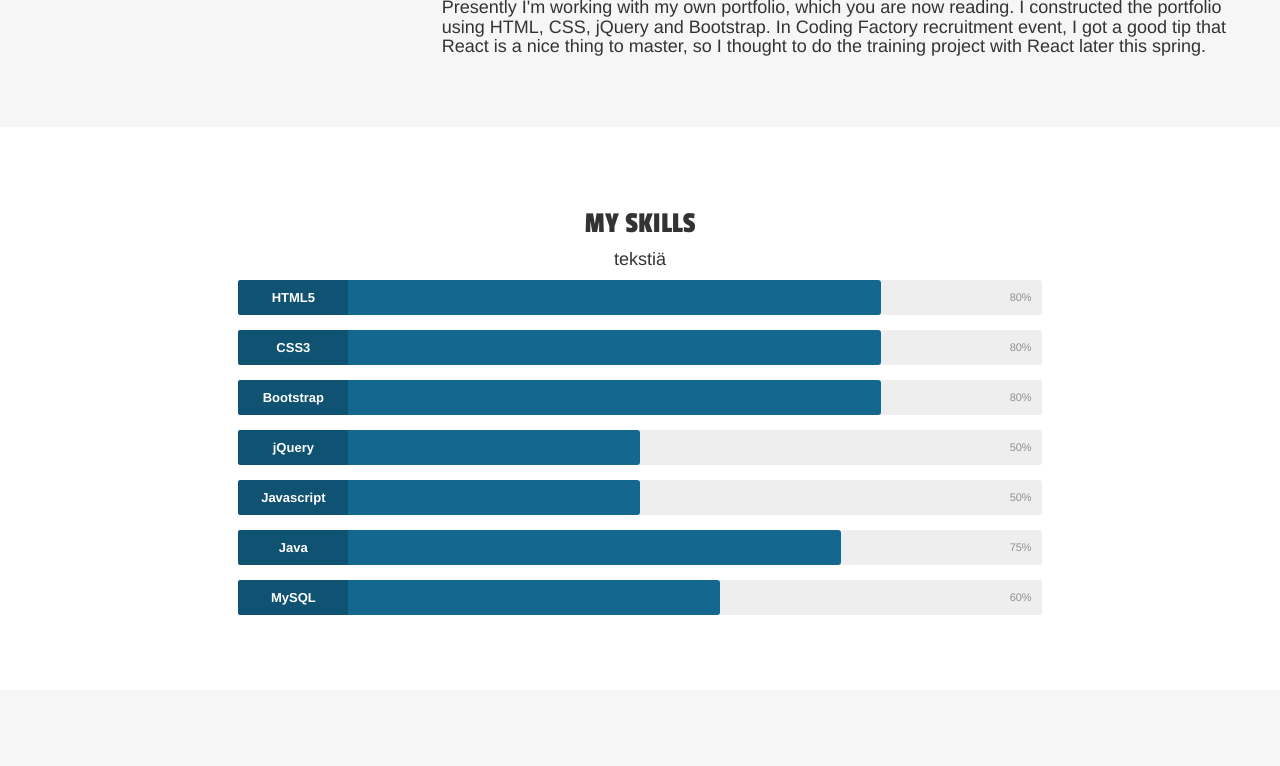
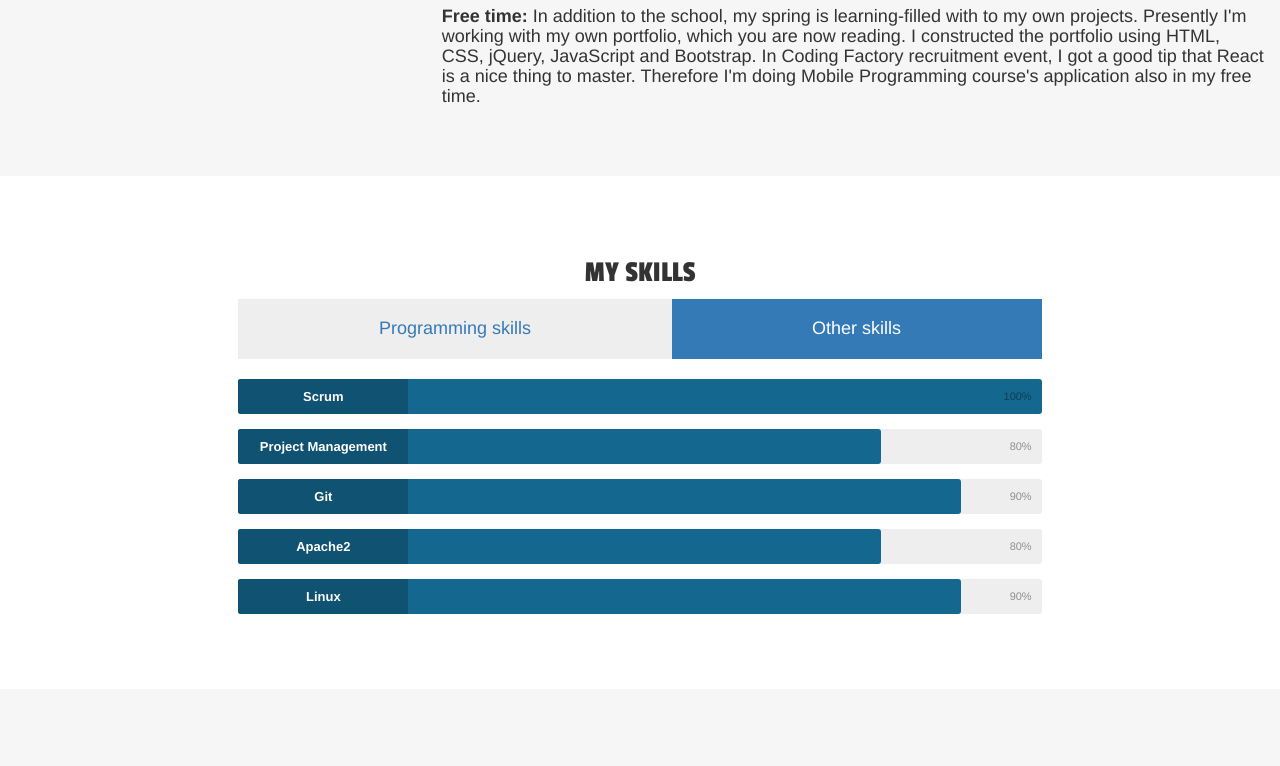
Before and after one commit to Stombahh/Portfolio, a plain HTML site: page index.html in a window 1280 px wide. Shown: the part 1422-2188 px from the top of the page. Drawn offline with nearby package versions, Linux system fonts and the light colour scheme.

Commit message:
Added carousel to show more skills, fixed typos, updated texts and added favicon

```diff
--- a/index.html
+++ b/index.html
@@ -10,6 +10,9 @@
 
     <title>Tommi Ilvonen Portfolio</title>
 
+    <link rel="shortcut icon" href="images/favicon.ico" type="image/x-icon">
+    <link rel="icon" href="images/favicon.ico" type="image/x-icon">
+
 	<!-- CSS -->
 	<link rel="stylesheet" href="style.css" type="text/css">
 	<link rel="stylesheet" href="bootstrap-social-gh-pages/bootstrap-social.css" type="text/css">
@@ -18,6 +21,7 @@
 
 	<!-- jQuery & Bootstrap CDN -->
 	<script src="https://ajax.googleapis.com/ajax/libs/jquery/3.1.1/jquery.min.js"></script>
+    <script src="http://malsup.github.com/jquery.cycle2.js"></script>
 	<script src="https://maxcdn.bootstrapcdn.com/bootstrap/3.3.7/js/bootstrap.min.js"></script>
 
 	<!-- Fonts -->
@@ -27,8 +31,6 @@
 
 
   <body id="myPage" data-spy="scroll" data-target=".navbar" data-offset="60">
-
-
 
 <!-- First Container -->
 
@@ -98,7 +100,7 @@
     <div class="col-sm-8">
       <h2>ABOUT</h2><br>
       <h4>I have a passion for Front-End development because I can visually see the results of my work. I also have experience with Back-End which is important to understand how to bring data to databases. I have my studies nearing completion, so I'm looking for an internship position for half a year. </h4><br>
-      <p>I am by nature a precise, responsible and positive-minded.  My superior described me motivated, own-initiative, interested in learning, a very hard-working and meticulous. I enjoy working with all kinds of people and I like to work in a team or independently. </p>
+      <h4>I am by nature a precise, responsible and positive-minded.  My superior described me motivated, own-initiative, interested in learning, a very hard-working and meticulous. I enjoy working with all kinds of people and I like to work in a team or independently. </h4>
 
     </div>
     <div class="col-sm-4">
@@ -114,8 +116,8 @@
     </div>
     <div class="col-sm-8">
       <h2>LEARNING-FILLED SPRING</h2><br>
-      <h4><strong>School</strong> At the moment, I have two exciting school projects. In Mobile Programming course, we are developing an application for Android, using Apache Cordova framework. The second project is a further development of the Thesis Monitoring Software for Peppi-consortium. The software will be done test-driven using Spring Boot framework. I'm the Scrum Master of our six people team. In addition to the above-mentioned projects, I'm currently working on a Linux server, PHP, and XML-courses.</h4><br>
-      <h4><strong>Free time:</strong> In addition to the school, my spring is going to be a learning-filled with to my own projects. Presently I'm working with my own portfolio, which you are now reading. I constructed the portfolio using HTML, CSS, jQuery and Bootstrap. In Coding Factory recruitment event, I got a good tip that React is a nice thing to master, so I thought to do the training project with React later this spring.</h4>
+      <h4><strong>School:</strong> At the moment, I have two exciting school projects. In Mobile Programming course, I'm developing an application using React Native framework. The second project is a further development of the Thesis Monitoring Software for Peppi-consortium. The software will be done test-driven using Spring Boot framework. I'm the Scrum Master of our six people team. In addition to the above-mentioned projects, I'm currently working on a Linux server, PHP, and database management courses.</h4><br>
+      <h4><strong>Free time:</strong> In addition to the school, my spring is learning-filled with to my own projects. Presently I'm working with my own portfolio, which you are now reading. I constructed the portfolio using HTML, CSS, jQuery, JavaScript and Bootstrap. In Coding Factory recruitment event, I got a good tip that React is a nice thing to master. Therefore I'm doing Mobile Programming course's application also in my free time.</h4>
     </div>
   </div>
 </div>
@@ -124,17 +126,27 @@
 <div id="myskills" class="container-fluid text-center">
     <div class="col-sm-8 col-sm-offset-2">
         <h2>MY SKILLS</h2>
-  <h4>tekstiä</h4>
- <div class="skillbar clearfix " data-percent="80%">
+        <div id="myCarousel" class="carousel slide" data-ride="carousel">
+
+        <ul class="nav nav-pills nav-justified">
+          <li data-target="#myCarousel" data-slide-to="0" class="active"><a href="#"><h4>Programming skills</h4></a></li>
+          <li data-target="#myCarousel" data-slide-to="1"><a href="#"><h4>Other skills</h4></a></li>
+        </ul>
+
+          <!-- Wrapper for slides -->
+          <div class="carousel-inner">
+            <div class="item active">
+              <div class="carouselbox">
+                <div class="skillbar clearfix " data-percent="90%">
                     <div class="skillbar-title" style="background: #14678E;"><span>HTML5</span></div>
                     <div class="skillbar-bar" style="background: #14678E;"></div>
-	<div class="skill-bar-percent">80%</div>
+                    <div class="skill-bar-percent">90%</div>
                 </div> <!-- End Skill Bar -->
 
-<div class="skillbar clearfix " data-percent="80%">
+                <div class="skillbar clearfix " data-percent="90%">
                     <div class="skillbar-title" style="background: #14678E;"><span>CSS3</span></div>
                     <div class="skillbar-bar" style="background: #14678E;"></div>
-	<div class="skill-bar-percent">80%</div>
+                    <div class="skill-bar-percent">90%</div>
                 </div> <!-- End Skill Bar -->
 
                 <div class="skillbar clearfix " data-percent="80%">
@@ -143,22 +155,22 @@
                     <div class="skill-bar-percent">80%</div>
                 </div> <!-- End Skill Bar -->
 
-<div class="skillbar clearfix " data-percent="50%">
+                <div class="skillbar clearfix " data-percent="60%">
                     <div class="skillbar-title" style="background: #14678E;"><span>jQuery</span></div>
                     <div class="skillbar-bar" style="background: #14678E;"></div>
-	<div class="skill-bar-percent">50%</div>
+                    <div class="skill-bar-percent">60%</div>
                 </div> <!-- End Skill Bar -->
 
-<div class="skillbar clearfix " data-percent="50%">
+                <div class="skillbar clearfix " data-percent="60%">
                     <div class="skillbar-title" style="background: #14678E;"><span>Javascript</span></div>
                     <div class="skillbar-bar" style="background: #14678E;"></div>
-	<div class="skill-bar-percent">50%</div>
+                    <div class="skill-bar-percent">60%</div>
                 </div> <!-- End Skill Bar -->
 
-<div class="skillbar clearfix " data-percent="75%">
+                <div class="skillbar clearfix " data-percent="70%">
                     <div class="skillbar-title" style="background: #14678E;"><span>Java</span></div>
                     <div class="skillbar-bar" style="background: #14678E;"></div>
-	<div class="skill-bar-percent">75%</div>
+                    <div class="skill-bar-percent">70%</div>
                 </div> <!-- End Skill Bar -->
 
                 <div class="skillbar clearfix " data-percent="60%">
@@ -166,6 +178,44 @@
                     <div class="skillbar-bar" style="background: #14678E;"></div>
                     <div class="skill-bar-percent">60%</div>
                 </div> <!-- End Skill Bar -->
+              </div>
+            </div><!-- End Item -->
+
+             <div class="item">
+                <div class="carouselbox">
+                <div class="skillbar clearfix " data-percent="100%">
+                    <div class="skillbar-title" style="background: #14678E;"><span>Scrum</span></div>
+                    <div class="skillbar-bar" style="background: #14678E;"></div>
+                    <div class="skill-bar-percent">100%</div>
+                </div> <!-- End Skill Bar -->
+
+                <div class="skillbar clearfix " data-percent="80%">
+                    <div class="skillbar-title" style="background: #14678E;"><span>Project Management</span></div>
+                    <div class="skillbar-bar" style="background: #14678E;"></div>
+                    <div class="skill-bar-percent">80%</div>
+                </div> <!-- End Skill Bar -->
+
+                <div class="skillbar clearfix " data-percent="90%">
+                    <div class="skillbar-title" style="background: #14678E;"><span>Git</span></div>
+                    <div class="skillbar-bar" style="background: #14678E;"></div>
+                    <div class="skill-bar-percent">90%</div>
+                </div> <!-- End Skill Bar -->
+
+                <div class="skillbar clearfix " data-percent="80%">
+                    <div class="skillbar-title" style="background: #14678E;"><span>Apache2</span></div>
+                    <div class="skillbar-bar" style="background: #14678E;"></div>
+                    <div class="skill-bar-percent">80%</div>
+                </div> <!-- End Skill Bar -->
+
+                <div class="skillbar clearfix " data-percent="90%">
+                    <div class="skillbar-title" style="background: #14678E;"><span>Linux</span></div>
+                    <div class="skillbar-bar" style="background: #14678E;"></div>
+                    <div class="skill-bar-percent">90%</div>
+                </div> <!-- End Skill Bar -->
+              </div>
+            </div><!-- End Item -->
+          </div><!-- End Carousel Inner -->
+        </div>
     </div>
 </div>
 
@@ -354,6 +404,30 @@
 </script>
 
 <script>
+    $(document).ready( function() {
+    $('#myCarousel').carousel({
+
+        interval:   4000
+	});
+
+	var clickEvent = false;
+	$('#myCarousel').on('click', '.nav a', function() {
+			clickEvent = true;
+			$('.nav li').removeClass('active');
+			$(this).parent().addClass('active');
+	}).on('slid.bs.carousel', function(e) {
+		if(!clickEvent) {
+			var count = $('.nav').children().length -1;
+			var current = $('.nav li.active');
+			current.removeClass('active').next().addClass('active');
+			var id = parseInt(current.data('slide-to'));
+			if(count == id) {
+				$('.nav li').first().addClass('active');
+			}
+		}
+		clickEvent = false;
+	});
+});
 
 </script>
 
--- a/style.css
+++ b/style.css
@@ -48,7 +48,7 @@
 	position:absolute;
 	top:0;
 	left:0;
-	width:110px;
+	width:170px;
 	font-weight:bold;
 	font-size:13px;
 	color:#ffffff;
@@ -484,15 +484,10 @@
     background-color: #FFF;
 }
 
-/*
-Fade content bs-carousel with hero headers
-Code snippet by maridlcrmn (Follow me on Twitter @maridlcrmn) for Bootsnipp.com
-Image credits: unsplash.com
-*/
 
-/********************************/
+
 /*       Fade Bs-carousel       */
-/********************************/
+
 .fade-carousel {
     position: relative;
     height: 100vh;
@@ -511,9 +506,9 @@
   background-color:#14678E;
 }
 
-/********************************/
+
 /*          Projects Headers        */
-/********************************/
+
 .projects {
     position: absolute;
     top: 50%;
@@ -552,9 +547,9 @@
             transition: 2s all ease-in-out .1s;
 }
 
-/********************************/
+
 /*            Overlay           */
-/********************************/
+
 .overlay {
     position: absolute;
     width: 100%;
@@ -564,18 +559,18 @@
     opacity: .3;
 }
 
-/********************************/
+
 /*          Custom Buttons      */
-/********************************/
+
 .btn.btn-projects {
 padding: 10px 40px;
 background-color:#14678E;
 }
 
 
-/********************************/
+
 /*       Slides backgrounds     */
-/********************************/
+
 .fade-carousel .slides .slide-1,
 .fade-carousel .slides .slide-2 {
   height: 100vh;
@@ -592,9 +587,9 @@
 }
 
 
-/********************************/
+
 /*          Media Queries       */
-/********************************/
+
 @media screen and (min-width: 980px){
     .projects { width: 980px; }
 }
@@ -637,3 +632,19 @@
         font-size: 150px;
     }
   }
+
+/* --------------------------------------------------------------------------------------------*/
+#myCarousel .nav a small {
+    display:block;
+}
+#myCarousel .nav {
+    background:#eee;
+}
+#myCarousel .nav a {
+    border-radius:0px;
+}
+.carouselbox {
+    width:100%;
+    height:100%;
+    margin-top:20px;
+}
```
Also changed, not shown: images/favicon.ico (added). Lines whose indentation alone changed are shown as unchanged.
